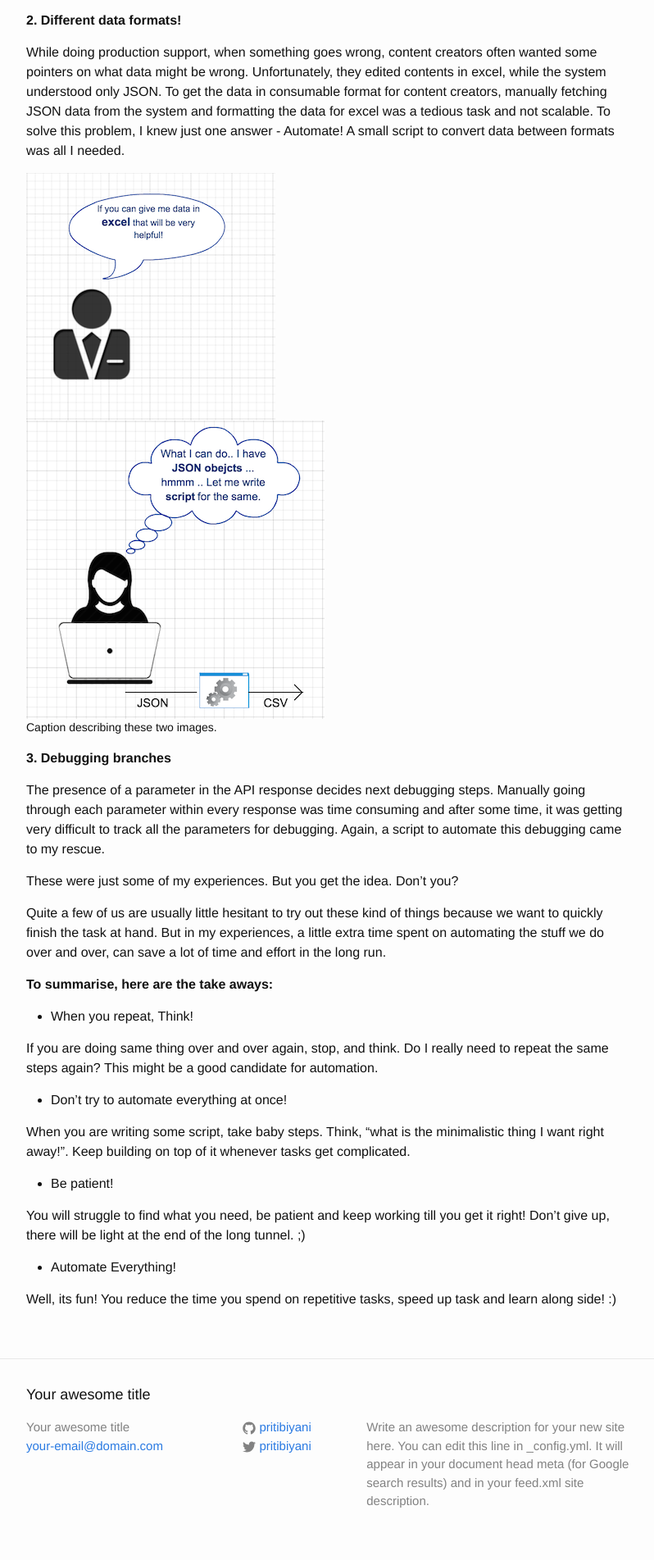
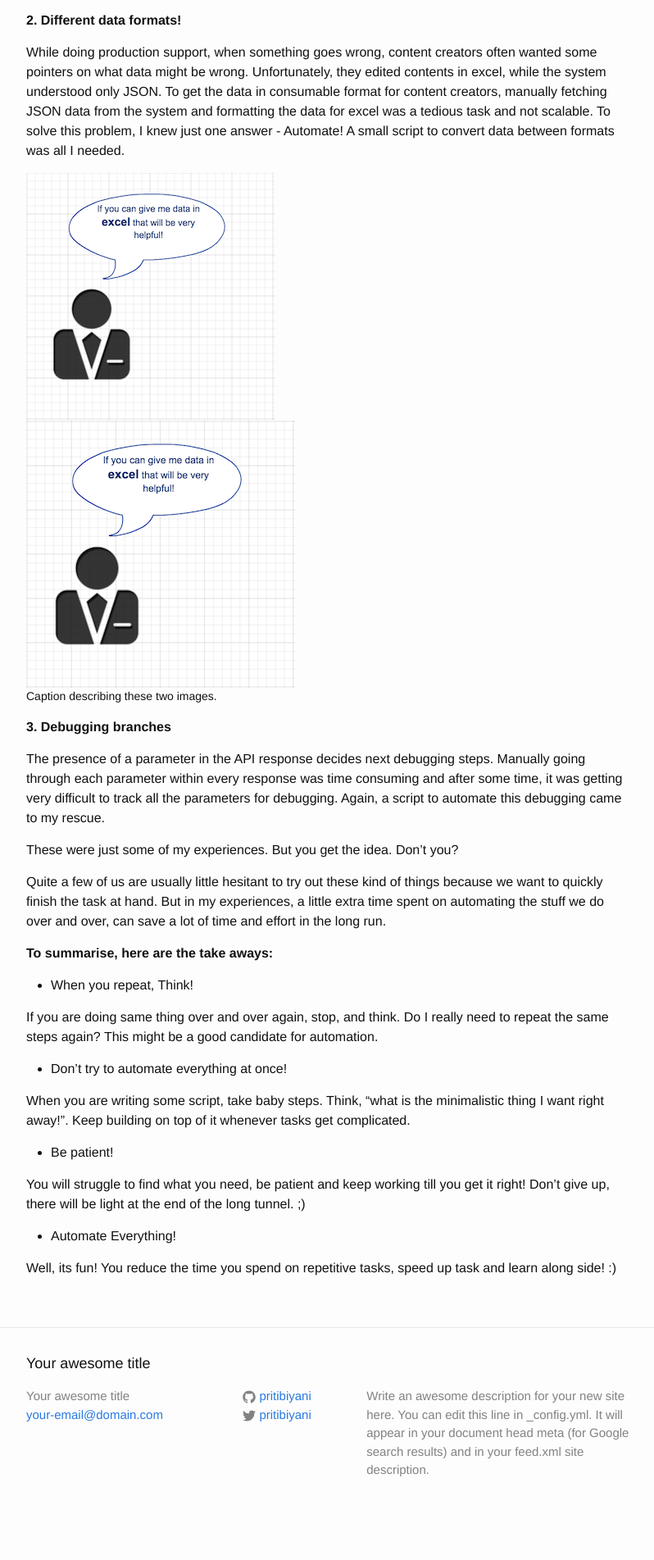
Before and after one commit to pritibiyani/pritibiyani.github.io, a Jekyll site: the page built from _posts/2014-11-25-automate-everything.markdown, in a window 1280 px wide. Shown: the part 958-2861 px from the top of the page at 82% size, without its empty margins (238-1036 px from the left). Built offline with Jekyll 4.4.1, drawn with Linux system fonts in a browser that asks for light colours; after the commit the page ends 2823 px from its top, so only the background shows below that.

Commit message:
Playing with Images

```diff
--- a/_posts/2014-11-25-automate-everything.markdown
+++ b/_posts/2014-11-25-automate-everything.markdown
@@ -26,7 +26,7 @@ While doing production support, when something goes wrong, content creators ofte
 
 <figure class="half">
 	<img src="/assets/data_format_01.png" alt="">
-	<img src="/assets/data_format_02.png" alt="">
+	<img src="/assets/ORG_1.png" alt="">
 	<figcaption>Caption describing these two images.</figcaption>
 </figure>
 
```
Also changed, not shown: assets/ORG_1.png.
